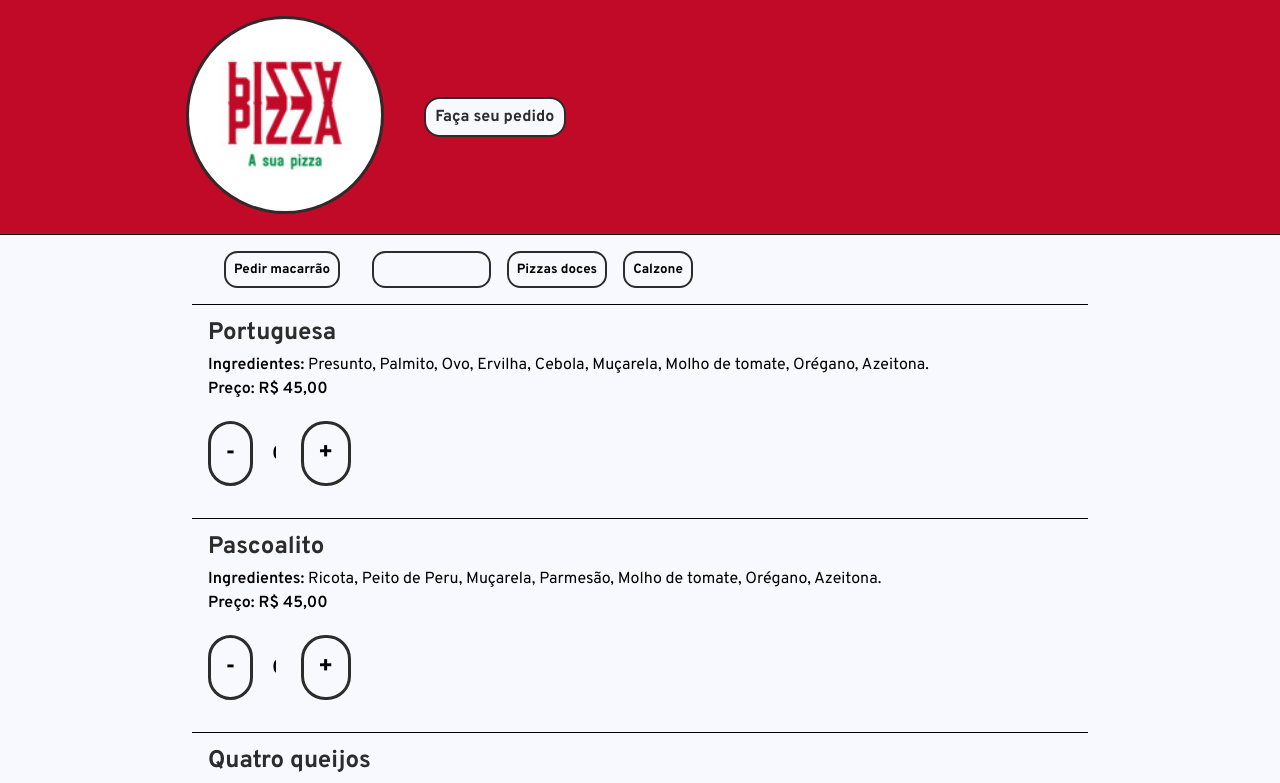
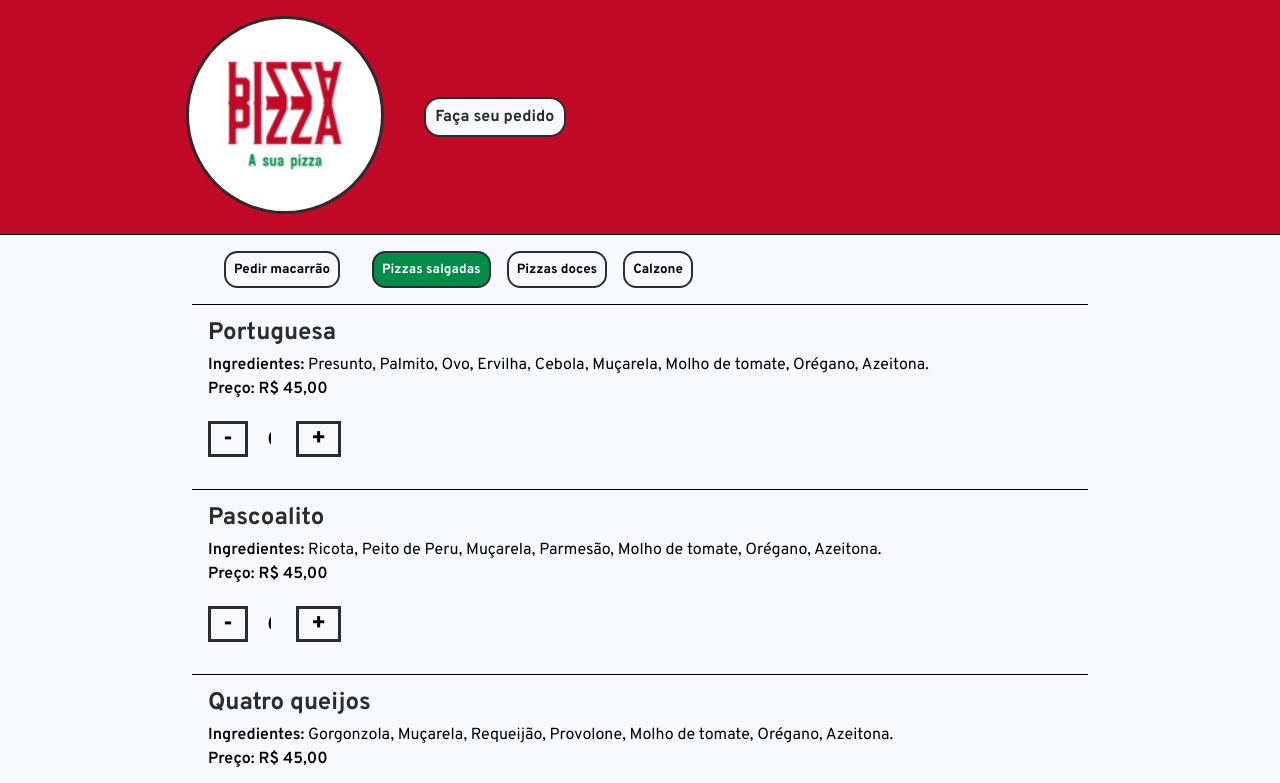
Before and after one commit to joaosacrato/restaurante, a React (Create React App) app: page /cardapio in a window 1280 px wide. Shown: the top 783 px of the page. Built offline with nearby package versions, Linux system fonts and the light colour scheme.

Commit message:
corrigido alguns imports

```diff
--- a/src/components/Cardapio/MenuCardapio/_style.scss
+++ b/src/components/Cardapio/MenuCardapio/_style.scss
@@ -24,7 +24,7 @@
 }
 
 .menu-item-macarrao-ativo {
-  background-color: $terciaria;
+  background-color: $terciaria !important;
   color: $branco;
 }
 
--- a/src/components/ConfirmacaoMenu/_style.scss
+++ b/src/components/ConfirmacaoMenu/_style.scss
@@ -2,7 +2,7 @@
 
 .container-confirmacao {
   @extend .form-cardapio;
-  min-height: auto;
+  min-height: auto !important;
   background-color: $branco;
   padding: 5em;
   padding-left: 10em;
--- a/src/components/Contador/_style.scss
+++ b/src/components/Contador/_style.scss
@@ -6,12 +6,12 @@
   margin-right: 3em;
   &-seletor {
     background-color: $branco;
-    padding: 0 0.5em;
-    font-size: 1.5em;
-    border-radius: 0em;
+    padding: 0 0.5em !important;
+    font-size: 1.5em !important;
+    border-radius: 0em !important;
   }
   &-span {
-    margin: 1em;
+    margin: 1em !important;
     background-color: $branco;
     font-size: large;
   }
--- a/src/styles/main.scss
+++ b/src/styles/main.scss
@@ -9,7 +9,8 @@
 @import '../components/Cardapio/style';
 @import '../components/Cardapio/Card/style';
 @import '../components/Cardapio/Macarrao/style';
-@import '../components/Cardapio/MenuCardapio/style';
+@import '../components/Cardapio/Macarrao/InputMacarrao/style';
+@import '../components//Cardapio/MenuCardapio/style';
 
 @import '../components/ConfirmacaoMenu/style';
 
```
